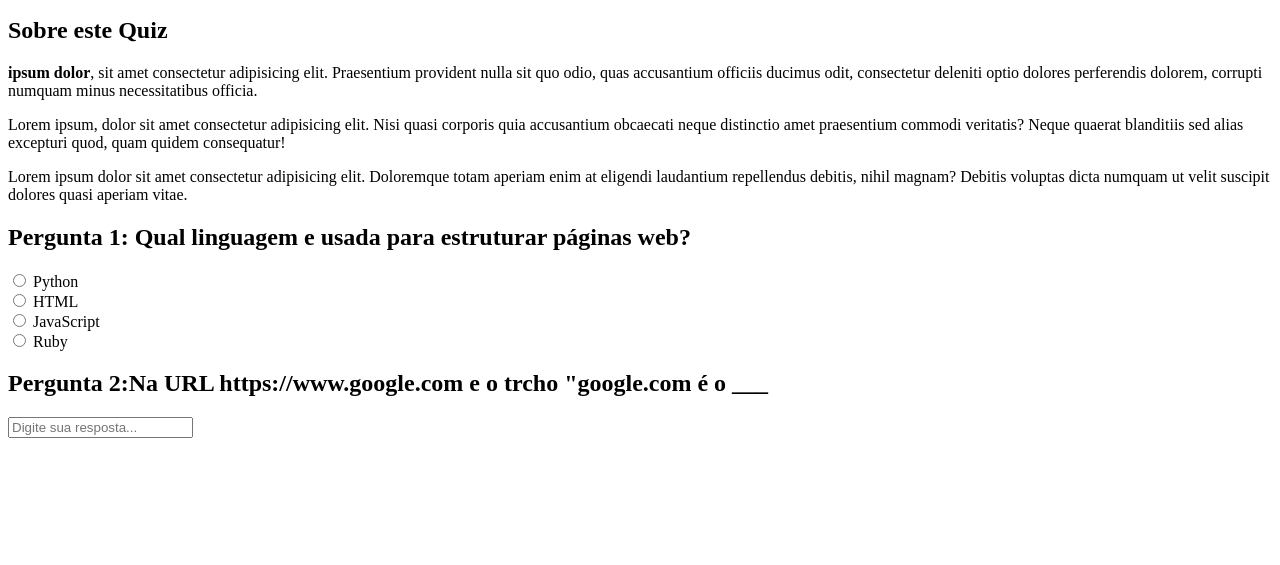
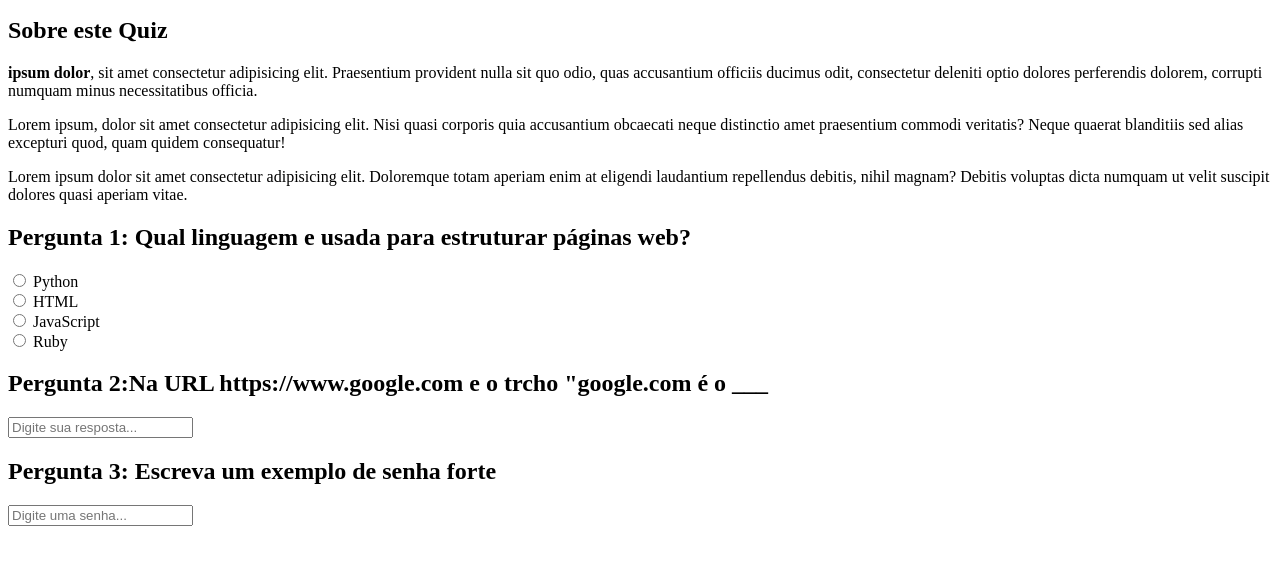
Before and after one commit to danilojduarte/QuizInterativo, a plain HTML site: page index.html in a window 1280 px wide. Shown: the part 101-666 px from the top of the page. Drawn offline with Linux system fonts and the light colour scheme.

```diff
--- a/index.html
+++ b/index.html
@@ -55,6 +55,14 @@
         <input type="text" id="p2" name="pergunta2" placeholder="Digite sua resposta...">
       </form>
      </section>
+    <!-- Pergunta 3: senha -->
+     <section>
+      <h2>Pergunta 3: Escreva um exemplo de senha forte</h2>
+      <form>
+        <input type="password" id="p3" name="pergunta3" placeholder="Digite uma senha...">
+      </form>
+     </section>
+
 
 
 
```
